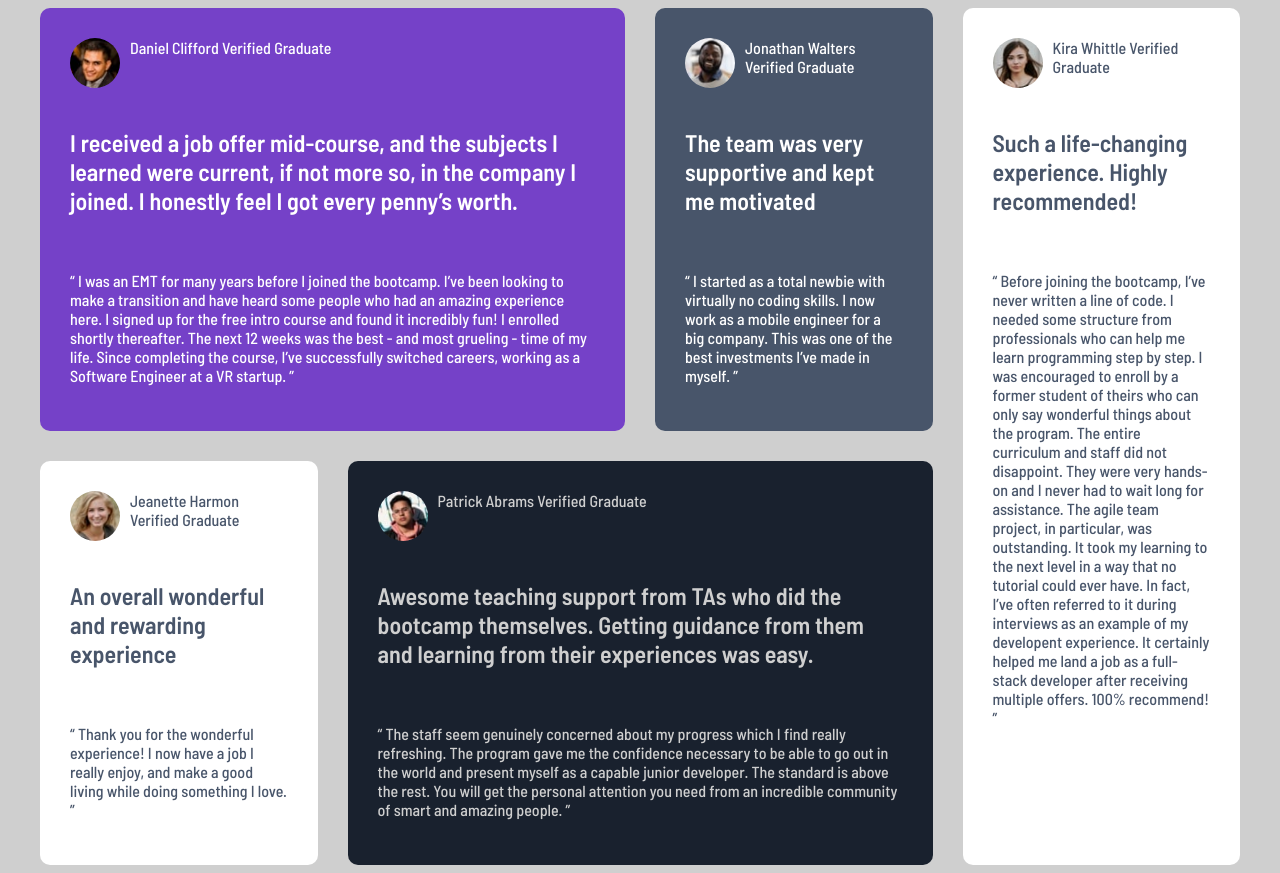
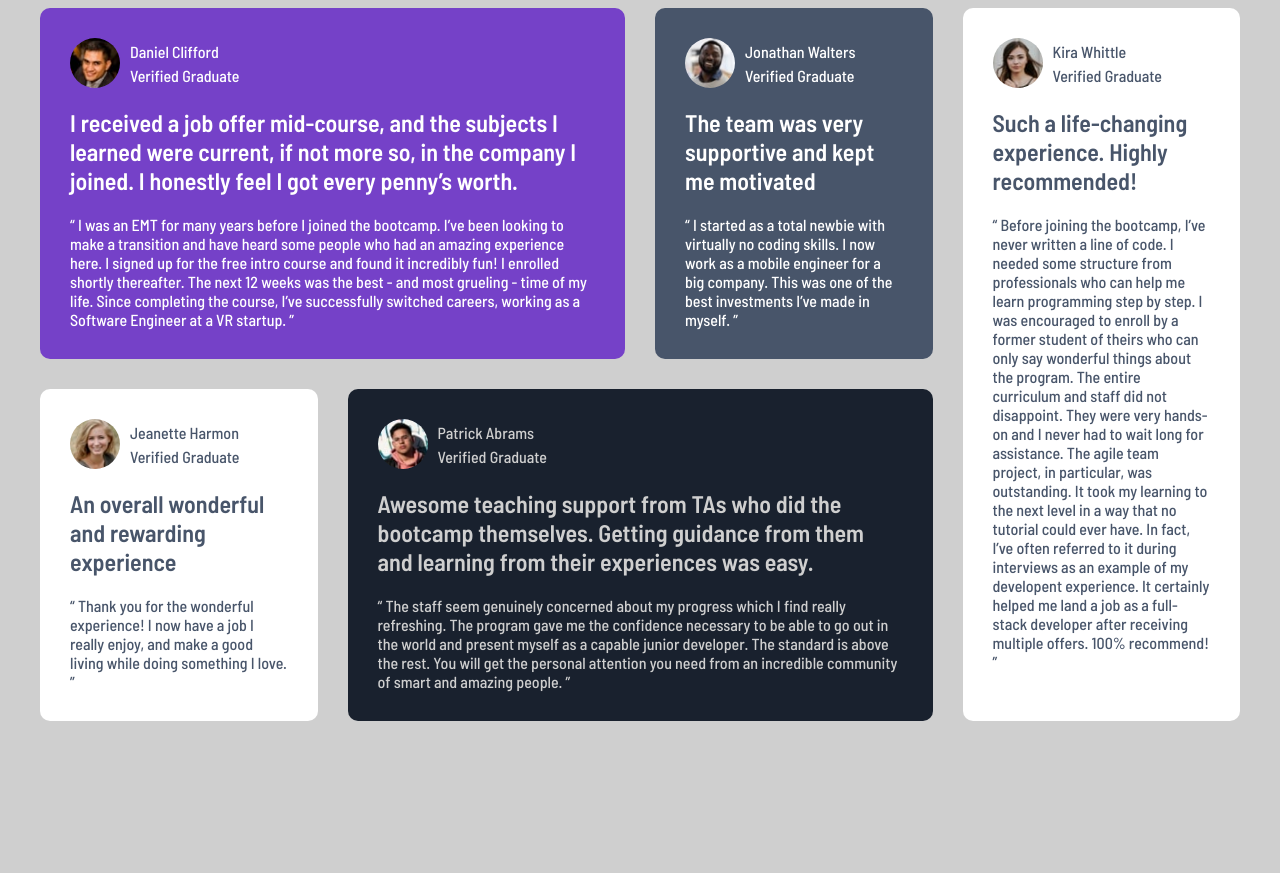
Before and after one commit to mohammed1215/testimonials-grid-section-main, a plain HTML site: page index.html in a window 1280 px wide. After the commit the page ends 800 px from the top, so only its background shows below. Drawn offline with Linux system fonts and the light colour scheme.

Commit message:
Edit some styles

```diff
--- a/main.css
+++ b/main.css
@@ -65,9 +65,16 @@ main {
   gap: 20px;
 }
 
+.card h2 {
+  margin: 0;
+}
+.card p {
+  margin: 0;
+}
 .author {
   display: flex;
   gap: 10px;
+  align-items: center;
 }
 
 .author img {
@@ -100,6 +107,12 @@ main {
   color: var(--Grey-500);
 }
 
+.author div {
+  display: flex;
+  flex-direction: column;
+  gap: 5px;
+}
+
 @media (width<1012px) {
   .cards {
     grid-template-columns: 1fr;
```
